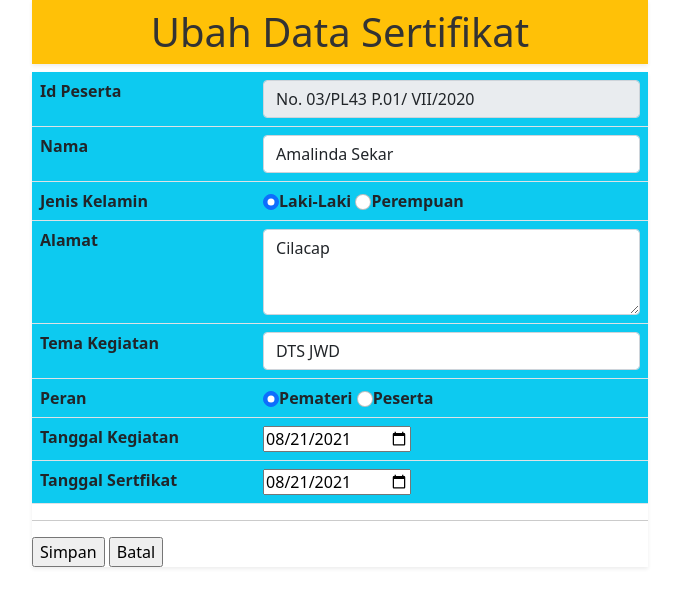
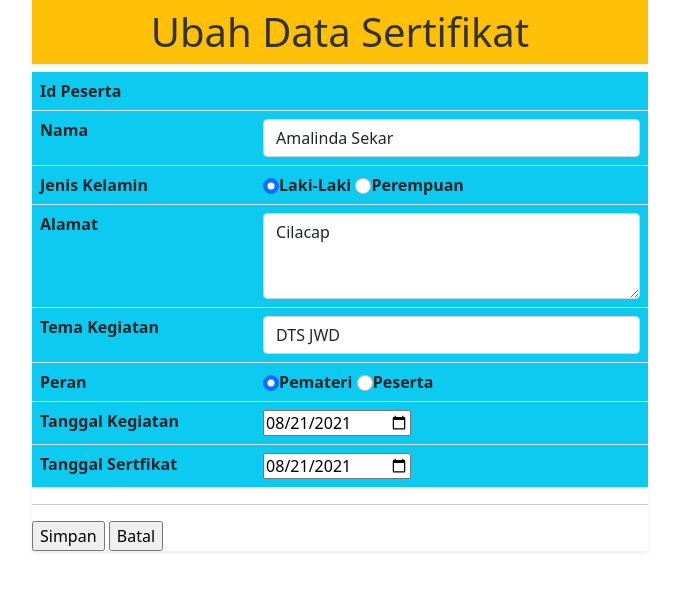
Before and after one commit to amallindask/team1, a PHP site: page /peserta_ubah.php?id=3 in a window 1280 px wide. Shown: the top 607 px of the page, without its empty margins (300-979 px from the left). Run offline with PHP 8.4, Linux system fonts and the light colour scheme; data comes from the database, SQL or seed files in the repository.

Commit message:
Update peserta_ubah.php

```diff
--- a/team1Final/peserta_ubah.php
+++ b/team1Final/peserta_ubah.php
@@ -37,7 +37,7 @@
         <table class="table fw-bold bg-info">
             <tr>
                 <td>Id Peserta</td>
-                <td><input class="form-control" name="id_peserta" value="No. 0<?= $pst['id_peserta']; ?>/PL43 P.01/ VII/2020" readonly></td>
+                <td><input type="hidden"class="form-control" name="id_peserta" value="<?= $pst['id_peserta']; ?>" readonly></td>
             </tr>
             <tr>
                 <td>Nama</td>
```
